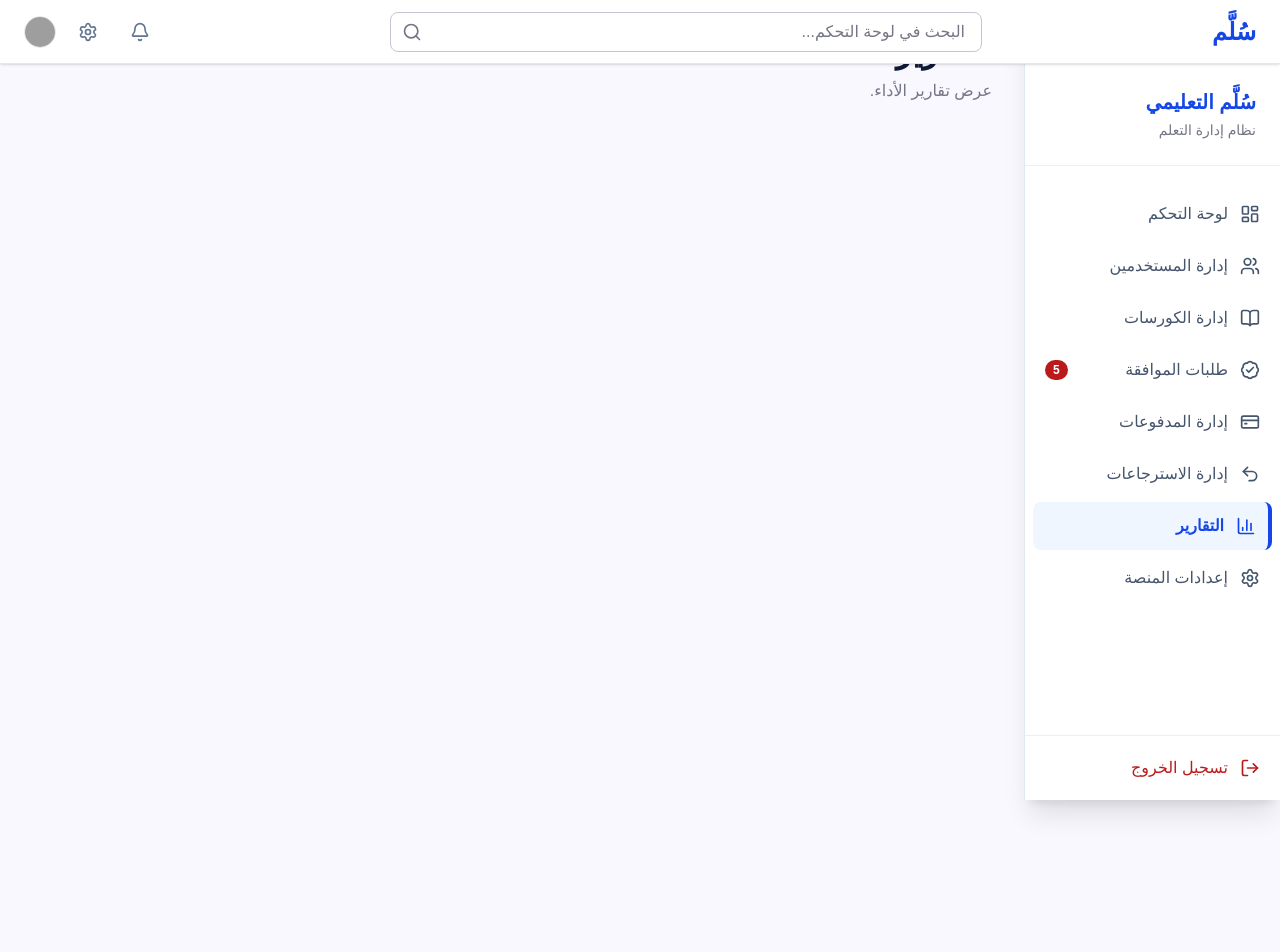
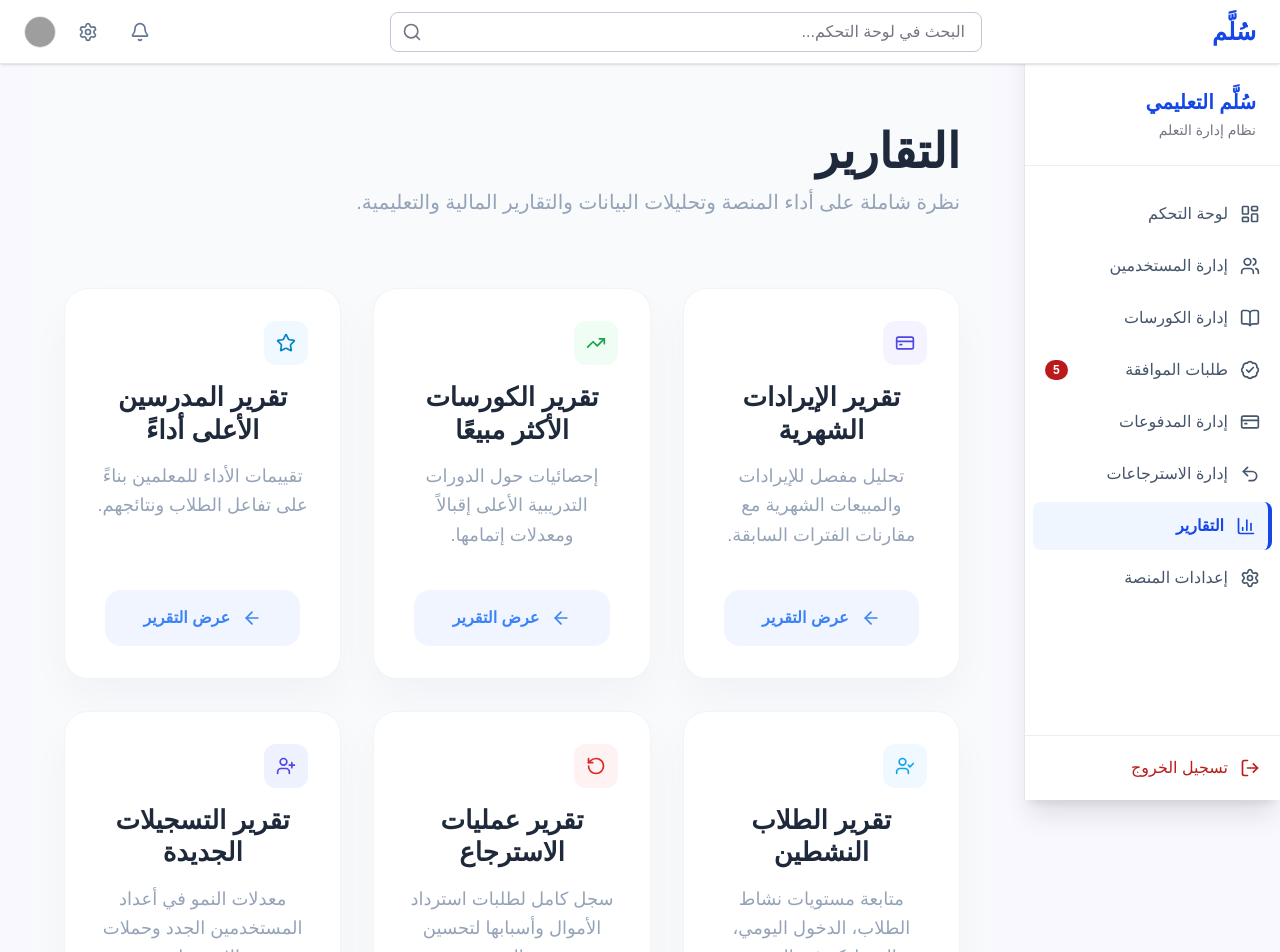
Before and after one commit to kisk23/ksa-lms, a Next.js app in the folder apps/admin/: page /reports in a window 1280 px wide. Shown: the top 952 px of the page. Before the commit the page ends 800 px from the top, so only its background shows below. Built offline with nearby package versions, Linux system fonts and the light colour scheme; grey boxes are pictures that could not be loaded.

Commit message:
feat(admin): Adding the reporst over view page

```diff
--- a/apps/admin/package.json
+++ b/apps/admin/package.json
@@ -15,7 +15,8 @@
     "@lms/shared-types": "workspace:*",
     "@lms/ui": "workspace:*",
     "@lms/utils": "workspace:*",
-    "lucide-react": "^1.3.0",
+    "lucide-react": "^1.14.0",
+    "lucide-react-native": "^1.14.0",
     "next": "^14.2.0",
     "react": "^18.3.0",
     "react-dom": "^18.3.0"
--- a/apps/admin/src/app/reports/page.tsx
+++ b/apps/admin/src/app/reports/page.tsx
@@ -1,8 +1,14 @@
+'use client';
+
+import { ReportsHeader, ReportsBentoGrid } from '@/features/reports-overview';
+
 export default function ReportsPage() {
   return (
-    <div>
-      <h2 className="text-h1-ar font-h1-ar text-on-surface mb-xs">التقارير</h2>
-      <p className="text-body-md-ar text-outline">عرض تقارير الأداء.</p>
-    </div>
+    <main className="flex-1 min-h-screen bg-[#F8FAFC] p-margin pt-24 space-y-12">
+      <div className="max-w-7xl mx-auto">
+        <ReportsHeader />
+        <ReportsBentoGrid />
+      </div>
+    </main>
   );
 }
--- /dev/null
+++ b/apps/admin/src/features/reports-overview/components/ReportCard.tsx
@@ -0,0 +1,71 @@
+'use client';
+
+import {
+  ArrowLeft,
+  TrendingUp,
+  CreditCard,
+  Star,
+  UserCheck,
+  RotateCcw,
+  UserPlus,
+} from 'lucide-react';
+import Link from 'next/link';
+
+import type { ReportCardData } from '../types';
+
+interface ReportCardProps {
+  card: ReportCardData;
+}
+
+const ICON_MAP: Record<string, React.ElementType> = {
+  payments: CreditCard,
+  trending_up: TrendingUp,
+  stars: Star,
+  how_to_reg: UserCheck,
+  assignment_return: RotateCcw,
+  person_add: UserPlus,
+};
+
+export function ReportCard({ card }: ReportCardProps) {
+  const Icon = ICON_MAP[card.icon] || TrendingUp;
+
+  const getIconColors = () => {
+    const bg =
+      card.iconBg.includes('/') || card.iconBg.startsWith('#')
+        ? card.iconBg
+        : `var(--${card.iconBg})`;
+    const color = card.iconColor.startsWith('#') ? card.iconColor : `var(--${card.iconColor})`;
+    return { backgroundColor: bg, color: color };
+  };
+
+  return (
+    <div className="bg-white rounded-[24px] p-8 shadow-[0_20px_40px_rgba(22,33,62,0.03)] border border-[#F1F5F9] flex flex-col items-center text-center hover:shadow-[0_20px_40px_rgba(22,33,62,0.08)] hover:-translate-y-1.5 transition-all duration-500 group">
+      <div className="w-full flex justify-start mb-4">
+        <div
+          className="w-11 h-11 rounded-xl flex items-center justify-center transition-all group-hover:scale-110 duration-500"
+          style={getIconColors()}
+        >
+          <Icon className="w-5 h-5" />
+        </div>
+      </div>
+
+      <h3 className="font-h2-ar text-[26px] font-bold text-[#1E293B] mb-4 leading-tight">
+        {card.title}
+      </h3>
+
+      <p className="font-body-md-ar text-[#94A3B8] text-lg mb-10 leading-relaxed max-w-[280px]">
+        {card.description}
+      </p>
+
+      <div className="mt-auto w-full px-2">
+        <Link
+          href={card.href || '#'}
+          className="w-full py-4 px-6 rounded-2xl bg-[#F0F5FF] hover:bg-[#E8EFFF] text-[#3B82F6] font-bold text-base transition-all flex items-center justify-center gap-3 group/btn"
+        >
+          <ArrowLeft className="w-5 h-5 transition-transform group-hover/btn:translate-x-1" />
+          <span>{card.action}</span>
+        </Link>
+      </div>
+    </div>
+  );
+}
--- /dev/null
+++ b/apps/admin/src/features/reports-overview/components/ReportsBentoGrid.tsx
@@ -0,0 +1,14 @@
+'use client';
+
+import { ReportCard } from './ReportCard';
+import { REPORT_CARDS } from '../data/mock-reports';
+
+export function ReportsBentoGrid() {
+  return (
+    <div className="grid grid-cols-1 md:grid-cols-2 lg:grid-cols-3 gap-8 py-4">
+      {REPORT_CARDS.map((card) => (
+        <ReportCard key={card.id} card={card} />
+      ))}
+    </div>
+  );
+}
--- /dev/null
+++ b/apps/admin/src/features/reports-overview/components/ReportsHeader.tsx
@@ -0,0 +1,10 @@
+export function ReportsHeader() {
+  return (
+    <div className="mb-14 flex flex-col gap-3 text-right">
+      <h1 className="text-5xl font-bold text-[#1E293B]">التقارير</h1>
+      <p className="text-xl text-[#94A3B8] max-w-2xl ml-auto">
+        نظرة شاملة على أداء المنصة وتحليلات البيانات والتقارير المالية والتعليمية.
+      </p>
+    </div>
+  );
+}
--- /dev/null
+++ b/apps/admin/src/features/reports-overview/data/mock-reports.ts
@@ -0,0 +1,64 @@
+import type { ReportCardData } from '../types';
+
+export const REPORT_CARDS: ReportCardData[] = [
+  {
+    id: 'revenue',
+    title: 'تقرير الإيرادات الشهرية',
+    description: 'تحليل مفصل للإيرادات والمبيعات الشهرية مع مقارنات الفترات السابقة.',
+    icon: 'payments',
+    iconBg: '#F5F3FF',
+    iconColor: '#4F46E5',
+    action: 'عرض التقرير',
+    href: '/reports/revenue',
+  },
+  {
+    id: 'top-courses',
+    title: 'تقرير الكورسات الأكثر مبيعًا',
+    description: 'إحصائيات حول الدورات التدريبية الأعلى إقبالاً ومعدلات إتمامها.',
+    icon: 'trending_up',
+    iconBg: '#F0FDF4',
+    iconColor: '#16A34A',
+    action: 'عرض التقرير',
+    href: '/reports/courses',
+  },
+  {
+    id: 'top-teachers',
+    title: 'تقرير المدرسين الأعلى أداءً',
+    description: 'تقييمات الأداء للمعلمين بناءً على تفاعل الطلاب ونتائجهم.',
+    icon: 'stars',
+    iconBg: '#F0F9FF',
+    iconColor: '#0284C7',
+    action: 'عرض التقرير',
+    href: '/reports/teachers',
+  },
+  {
+    id: 'active-students',
+    title: 'تقرير الطلاب النشطين',
+    description: 'متابعة مستويات نشاط الطلاب، الدخول اليومي، والمشاركة في المنصة.',
+    icon: 'how_to_reg',
+    iconBg: '#F0F9FF',
+    iconColor: '#0EA5E9',
+    action: 'عرض التقرير',
+    href: '/reports/students',
+  },
+  {
+    id: 'refunds',
+    title: 'تقرير عمليات الاسترجاع',
+    description: 'سجل كامل لطلبات استرداد الأموال وأسبابها لتحسين جودة المحتوى.',
+    icon: 'assignment_return',
+    iconBg: '#FEF2F2',
+    iconColor: '#DC2626',
+    action: 'عرض التقرير',
+    href: '/reports/refunds',
+  },
+  {
+    id: 'registrations',
+    title: 'تقرير التسجيلات الجديدة',
+    description: 'معدلات النمو في أعداد المستخدمين الجدد وحملات الاستحواذ.',
+    icon: 'person_add',
+    iconBg: '#EEF2FF',
+    iconColor: '#4F46E5',
+    action: 'عرض التقرير',
+    href: '/reports/registrations',
+  },
+];
--- /dev/null
+++ b/apps/admin/src/features/reports-overview/index.ts
@@ -0,0 +1,5 @@
+export { ReportsHeader } from './components/ReportsHeader';
+export { ReportsBentoGrid } from './components/ReportsBentoGrid';
+export { ReportCard } from './components/ReportCard';
+export { REPORT_CARDS } from './data/mock-reports';
+export type { ReportCardData } from './types';
--- /dev/null
+++ b/apps/admin/src/features/reports-overview/types.ts
@@ -0,0 +1,12 @@
+export interface ReportCardData {
+  id: string;
+  title: string;
+  description: string;
+  icon: string; // Material symbol name
+  iconBg: string;
+  iconColor: string;
+  action: string;
+  href?: string;
+}
+
+export type IconVariant = 'primary' | 'secondary' | 'tertiary' | 'error' | 'custom';
```
